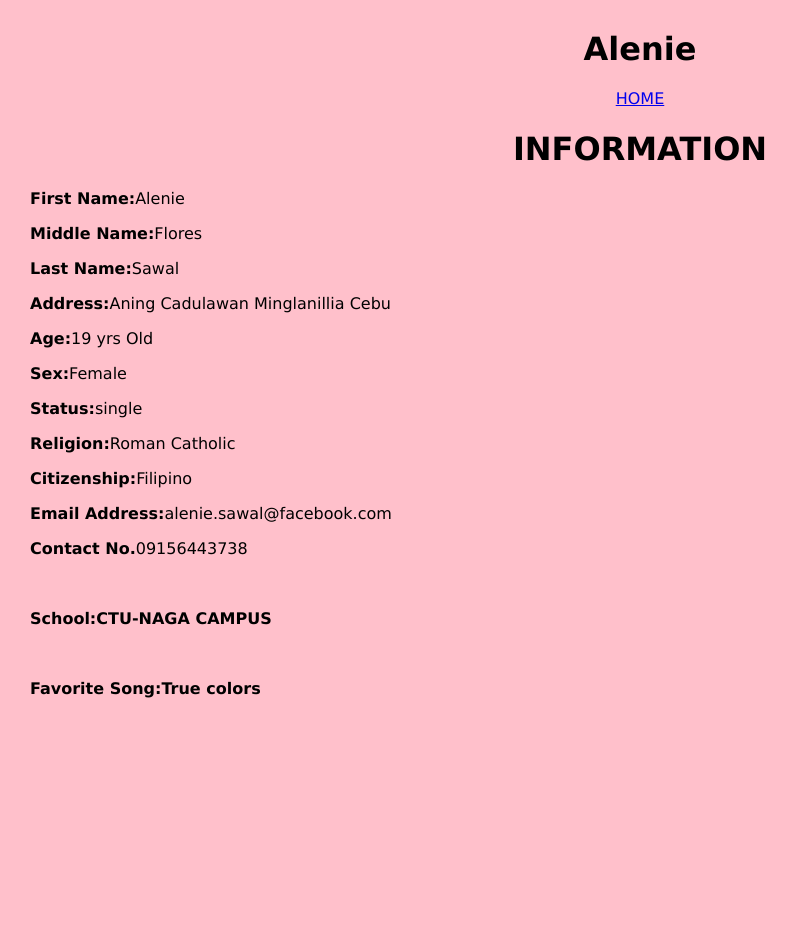
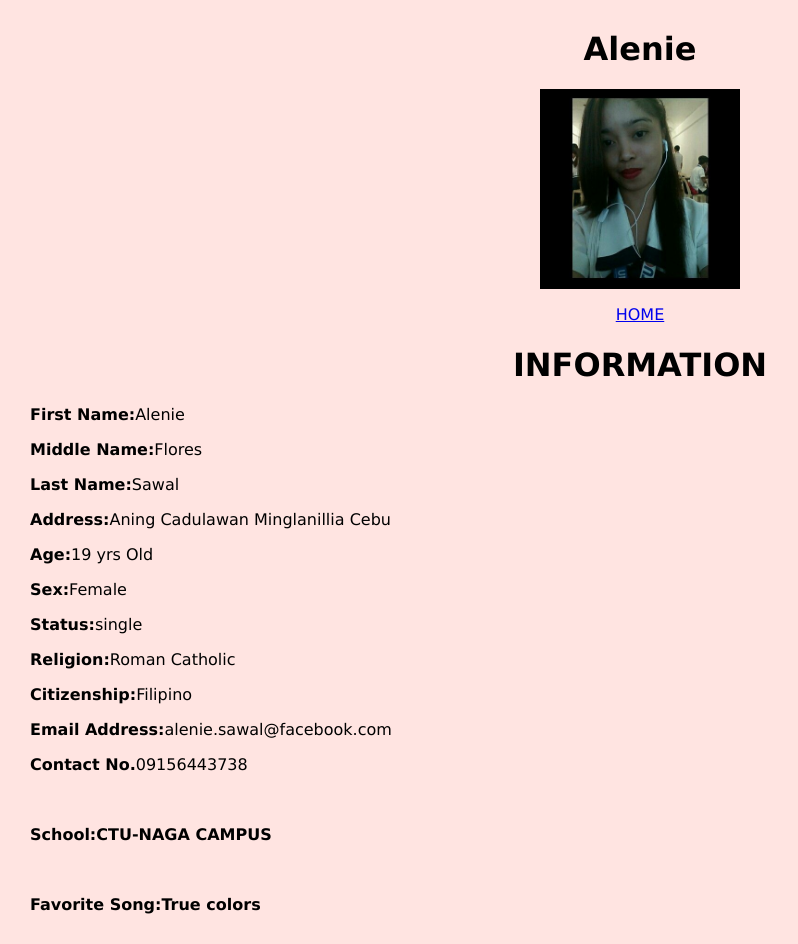
Before and after one commit to sawal27/web1234, a PHP site: page /Siblings1.php in a window 1280 px wide. Shown: the whole page, without its empty margins (0-798 px from the left). Before the commit the page ends 698 px from the top, so only its background shows below. Run offline with PHP 8.4, Linux system fonts and the light colour scheme.

Commit message:
Update Siblings1.php

```diff
--- a/Siblings1.php
+++ b/Siblings1.php
@@ -5,13 +5,14 @@
 body{
     font-family:verdana,arial,san-serif;
     margin:30px;
-    background-color:Pink;
+    background-color:MistyRose;
    }
 
 </style>
 </head>
 <body>
 <h1><center>Alenie</h1><center>
+<center><img src="alenie.jpg" height="200" width="200"></center>
 <p><a href="content.php" target="content">HOME</a></p>
 <h1><center>INFORMATION</h1></center>
 <p><b>First Name:</b>Alenie</p>
```
